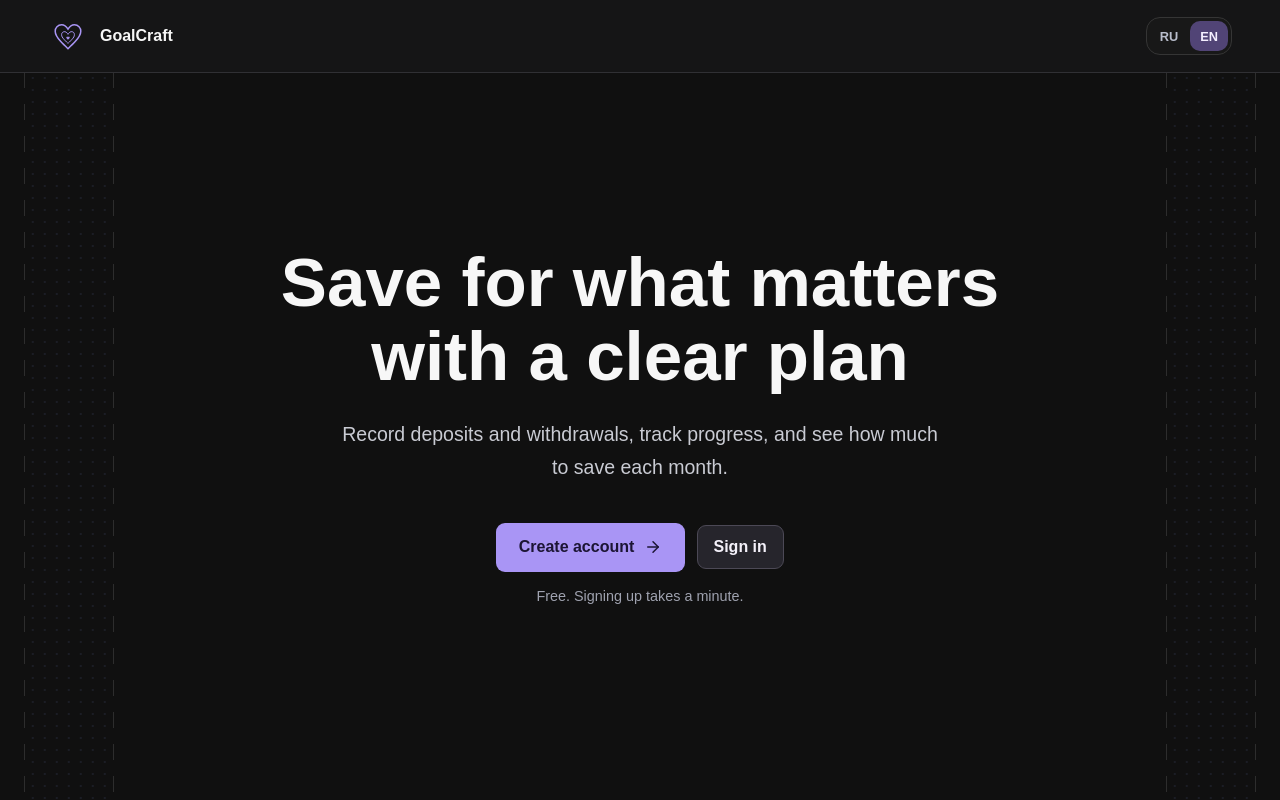
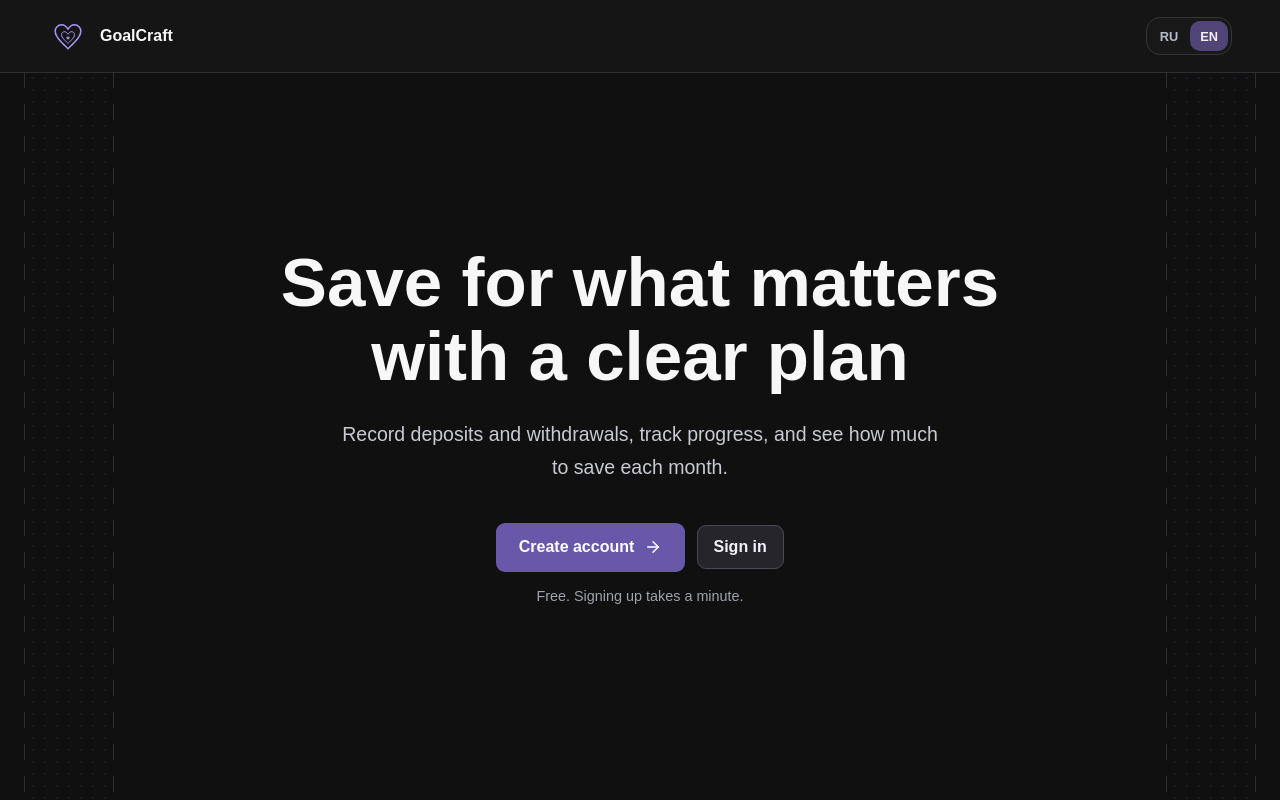
Before and after one commit to semrosin/goal-tracker, a React app: page / in a window 1280 px wide. Shown: the top 800 px of the page. Built offline with nearby package versions, Linux system fonts and the light colour scheme; a web font is replaced by a local one.

Commit message:
style(button): adjust primary action colors

```diff
--- a/src/shared/ui/Button/Button.module.scss
+++ b/src/shared/ui/Button/Button.module.scss
@@ -24,11 +24,11 @@
   opacity: 0.55;
 }
 .primary {
-  background: #a995f5;
-  color: #1c1534;
+  background: #6958aa;
+  color: #ffffff;
 }
 .primary:not(:disabled):hover {
-  background: #c5b7ff;
+  background: #9083c5;
 }
 .secondary {
   background: #26252c;
```
